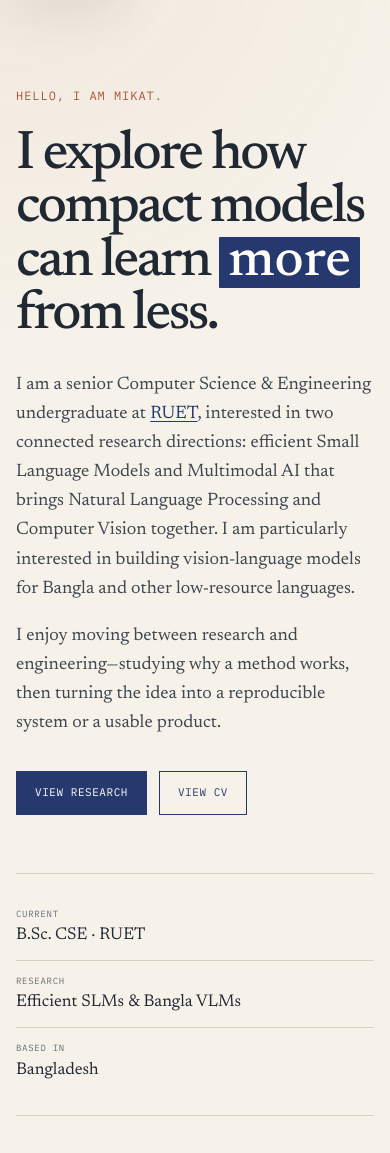
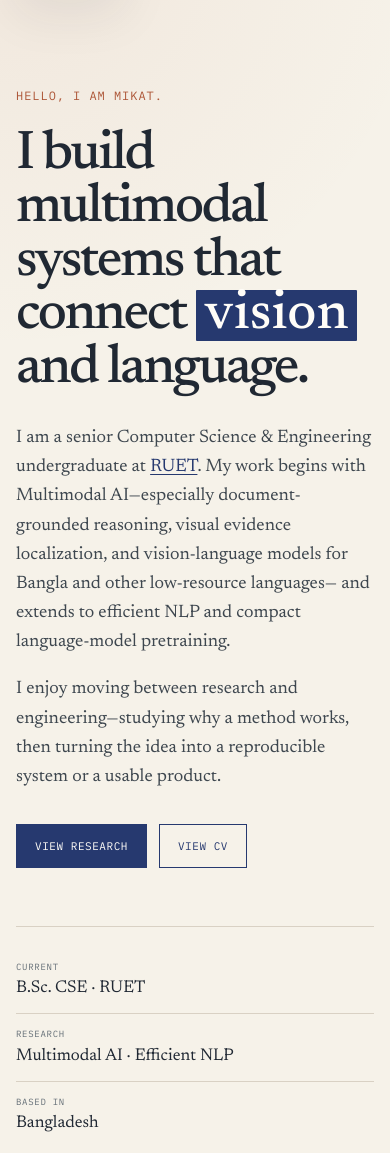
Before and after one commit to ahmikat/ahmikat.github.io, a Jekyll site: the page built from index.html, in a window 390 px wide and 1400 px high, cut to the strip 247-1400 px from the top of the window. Built offline with Jekyll 4.4.1, drawn with Linux system fonts in a browser that asks for light colours; some of the changed text lies outside the part shown.

```diff
--- a/index.html
+++ b/index.html
@@ -132,17 +132,16 @@ layout: null
         <section class="hero section" id="about" aria-labelledby="about-title">
           <p class="section-kicker">Hello, I am Mikat.</p>
           <h2 id="about-title">
-            I explore how compact models can learn
-            <button class="token-button" type="button" aria-live="polite">more</button>
-            from less.
+            I build multimodal systems that connect
+            <button class="token-button" type="button" aria-live="polite">vision</button>
+            and language.
           </h2>
           <p class="hero-copy">
             I am a senior Computer Science &amp; Engineering undergraduate at
-            <a href="https://www.ruet.ac.bd/" target="_blank" rel="noreferrer">RUET</a>, interested
-            in two connected research directions: efficient Small Language Models and Multimodal
-            AI that brings Natural Language Processing and Computer Vision together. I am
-            particularly interested in building vision-language models for Bangla and other
-            low-resource languages.
+            <a href="https://www.ruet.ac.bd/" target="_blank" rel="noreferrer">RUET</a>. My work
+            begins with Multimodal AI—especially document-grounded reasoning, visual evidence
+            localization, and vision-language models for Bangla and other low-resource languages—
+            and extends to efficient NLP and compact language-model pretraining.
           </p>
           <p class="hero-copy">
             I enjoy moving between research and engineering—studying why a method works, then
@@ -161,7 +160,7 @@ layout: null
           </div>
           <dl class="quick-facts" aria-label="Profile summary">
             <div><dt>Current</dt><dd>B.Sc. CSE · RUET</dd></div>
-            <div><dt>Research</dt><dd>Efficient SLMs &amp; Bangla VLMs</dd></div>
+            <div><dt>Research</dt><dd>Multimodal AI · Efficient NLP</dd></div>
             <div><dt>Based in</dt><dd>Bangladesh</dd></div>
           </dl>
         </section>
@@ -172,31 +171,30 @@ layout: null
             <h2 id="research-title">Research interests</h2>
           </div>
           <p class="section-intro">
-            My work follows two equally important tracks: training capable Small Language Models
-            efficiently, and building Multimodal AI systems that connect language with vision. A
-            central goal is to make vision-language models practical for Bangla and other
-            low-resource languages despite limited paired data and compute.
+            My primary interest is building Multimodal AI systems that can locate visual evidence,
+            understand documents, and reason across language and vision. Alongside this, I study
+            efficient NLP and compact language models that learn under limited data and compute.
           </p>
           <div class="interest-grid">
             <article>
               <span>01</span>
-              <h3>Small Language Models</h3>
-              <p>Compact, capable models designed for constrained data and compute budgets.</p>
+              <h3>Multimodal AI: NLP + CV</h3>
+              <p>Connecting language and vision through grounded, compute-aware multimodal systems.</p>
             </article>
             <article>
               <span>02</span>
-              <h3>Efficient Training</h3>
-              <p>MLM, ELECTRA-style RTD, curriculum learning, and data-efficient supervision.</p>
+              <h3>Document-Grounded Reasoning</h3>
+              <p>Locating visual evidence and converting complex documents into faithful reasoning inputs.</p>
             </article>
             <article>
               <span>03</span>
-              <h3>Multimodal AI: NLP + CV</h3>
-              <p>Learning shared representations across language and vision through efficient multimodal systems.</p>
+              <h3>Bangla Vision-Language Models</h3>
+              <p>Exploring culturally grounded VLMs for Bangla and other low-resource languages.</p>
             </article>
             <article>
               <span>04</span>
-              <h3>Bangla Vision-Language Models</h3>
-              <p>Exploring VLMs that connect Bangla text with visual information in low-resource settings.</p>
+              <h3>Efficient Language Models</h3>
+              <p>Small models, RTD–MLM training, curricula, and data-efficient supervision.</p>
             </article>
           </div>
         </section>
@@ -204,8 +202,27 @@ layout: null
         <section class="section" id="publication" aria-labelledby="publication-title">
           <div class="section-heading">
             <p class="section-number">03</p>
-            <h2 id="publication-title">Publication &amp; research</h2>
+            <h2 id="publication-title">Publications &amp; research</h2>
           </div>
+          <div class="publication-list">
+            <article class="publication-card">
+              <div class="publication-meta">
+                <span class="status">Accepted · Archival</span>
+                <span>DocInsights Workshop @ EMNLP 2026</span>
+                <span>DocSem Shared Task · Poster</span>
+              </div>
+              <h3>When the Evidence Is Right, the Math Is Easy: Understanding the Challenges of Document-Grounded Reasoning</h3>
+              <p class="authors"><strong>Aftab Hossain Mikat</strong>, Tamjid Hasan Fahim</p>
+              <p>
+                LILIPUT separates visual evidence localization from downstream numerical reasoning.
+                Results indicate that correctly understanding and extracting document evidence is a
+                greater bottleneck than the final arithmetic.
+              </p>
+              <div class="publication-links">
+                <a href="https://openreview.net/forum?id=OLbriOa5y6" target="_blank" rel="noreferrer">OpenReview ↗</a>
+              </div>
+            </article>
+
             <article class="publication-card">
               <div class="publication-meta">
                 <span class="status">Accepted</span>
@@ -222,14 +239,21 @@ layout: null
                 language-model pretraining. Accepted on 28 August 2026.
               </p>
               <div class="publication-links">
-              <span>Paper link forthcoming</span>
-              <span>Code link forthcoming</span>
+                <a href="assets/papers/BabyLM_Dense_Supervision_Gentle_Decay_Preprint.pdf" target="_blank" rel="noreferrer" type="application/pdf">Preprint (PDF) ↗</a>
               </div>
             </article>
+          </div>
 
           <div class="news-block">
             <h3>Recent news</h3>
             <ol>
+              <li>
+                <time datetime="2026-09">Sep 2026</time>
+                <p>
+                  Our DocSem shared-task system paper was accepted as an archival poster at the
+                  DocInsights Workshop @ EMNLP 2026.
+                </p>
+              </li>
               <li>
                 <time datetime="2026-08">Aug 2026</time>
                 <p>
--- a/script.js
+++ b/script.js
@@ -20,7 +20,7 @@ document.addEventListener("keydown", (event) => {
 });
 
 const tokenButton = document.querySelector(".token-button");
-const tokenWords = ["more", "better", "wisely"];
+const tokenWords = ["vision", "documents", "evidence"];
 let currentToken = 0;
 
 tokenButton?.addEventListener("click", () => {
--- a/styles.css
+++ b/styles.css
@@ -420,9 +420,14 @@ main {
   font-size: 14px;
 }
 
+.publication-list {
+  display: grid;
+  gap: 22px;
+  margin-left: 54px;
+}
+
 .publication-card {
   position: relative;
-  margin-left: 54px;
   padding: 32px;
   background: var(--white);
   border: 1px solid var(--line);
@@ -1172,6 +1177,7 @@ footer {
 
   .section-intro,
   .interest-grid,
+  .publication-list,
   .publication-card,
   .news-block,
   .project-grid,
```
Also changed, not shown: other parts of index.html (+3 -3 lines), 2 other files. Lines whose indentation alone changed are shown as unchanged.
